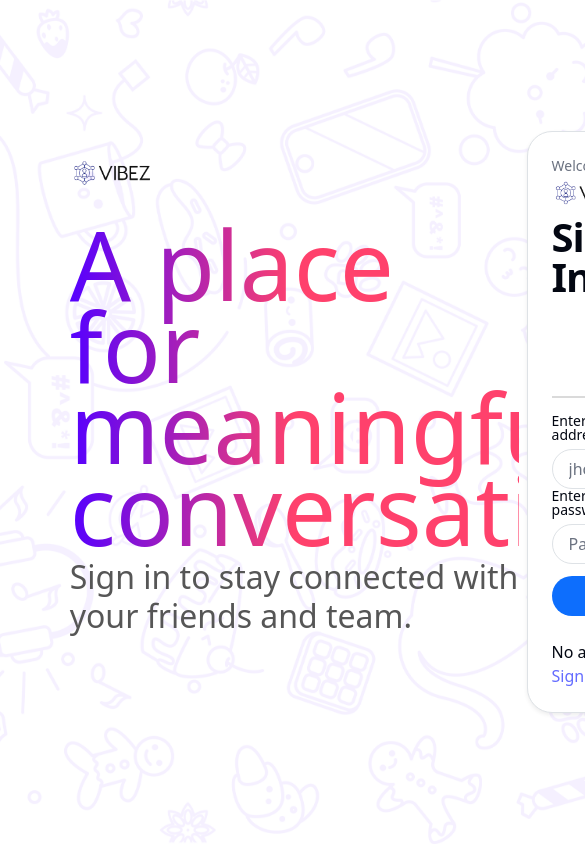
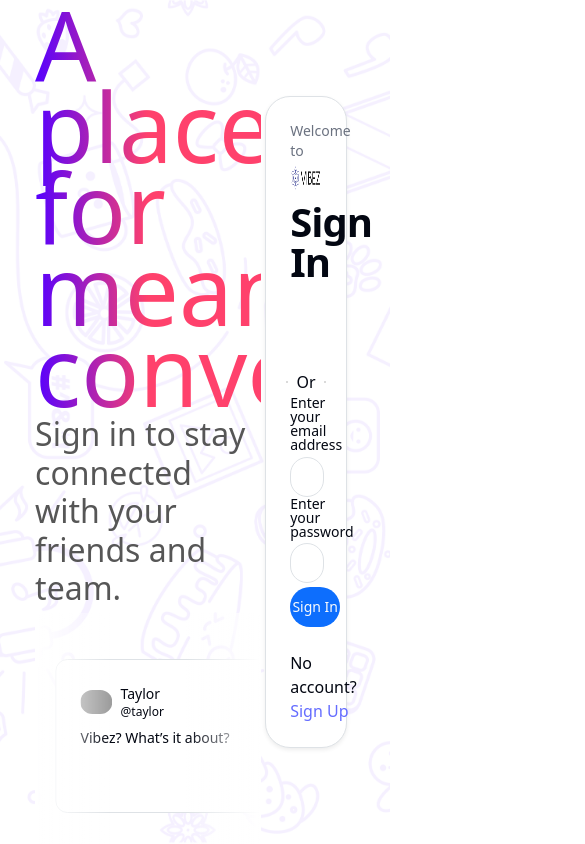
Before and after one commit to OshithRoshantha/Vibez-client, a React (Vite) app: page / in a window 390 px wide. Shown: the top 844 px of the page, 585 px wide, since content can reach past the window. Built offline with nearby package versions, Linux system fonts and the light colour scheme; grey boxes are pictures that could not be loaded.

Commit message:
add LandingAnimation component to Signin page, update styles for improved layout and responsiveness

```diff
--- /dev/null
+++ b/src/Components/LandingAnimation.jsx
@@ -0,0 +1,107 @@
+import { cn } from "@/lib/utils";
+import Marquee from "@/components/ui/marquee";
+
+const reviews = [
+    {
+      name: "Alex",
+      username: "@alex",
+      body: "Hey Taylor, guess what? I just found this thing called Vibez!",
+      img: "https://avatar.vercel.sh/alex",
+    },
+    {
+      name: "Taylor",
+      username: "@taylor",
+      body: "Vibez? What’s it about?",
+      img: "https://avatar.vercel.sh/taylor",
+    },
+    {
+      name: "Alex",
+      username: "@alex",
+      body: "Well, first, you can have private conversations—just like this one!",
+      img: "https://avatar.vercel.sh/alex",
+    },
+    {
+      name: "Taylor",
+      username: "@taylor",
+      body: "That’s handy. Can you chat with groups too?",
+      img: "https://avatar.vercel.sh/taylor",
+    },
+    {
+      name: "Alex",
+      username: "@alex",
+      body: "Absolutely! You can bring everyone together in one place for group chats.",
+      img: "https://avatar.vercel.sh/alex",
+    },
+    {
+      name: "Taylor",
+      username: "@taylor",
+      body: "What if I want to connect with new people?",
+      img: "https://avatar.vercel.sh/taylor",
+    },
+    {
+      name: "Alex",
+      username: "@alex",
+      body: "That’s easy! You can add friends anytime and start chatting.",
+      img: "https://avatar.vercel.sh/alex",
+    },
+    {
+      name: "Taylor",
+      username: "@taylor",
+      body: "Sounds fun. Anything else?",
+      img: "https://avatar.vercel.sh/taylor",
+    },
+    {
+      name: "Alex",
+      username: "@alex",
+      body: "Oh, and there’s a marketplace! You can chat about deals, buy, sell, or trade directly.",
+      img: "https://avatar.vercel.sh/alex",
+    },
+    {
+      name: "Taylor",
+      username: "@taylor",
+      body: "Wow, Vibez has everything I need. Let’s get started!",
+      img: "https://avatar.vercel.sh/taylor",
+    },
+  ];
+
+const firstRow = reviews.slice(0, reviews.length / 2);
+
+const ReviewCard = ({ img, name, username, body }) => {
+  return (
+    <figure style={{backgroundColor:'white'}}
+      className={cn(
+        "relative w-64 cursor-pointer overflow-hidden rounded-xl border p-4 ",
+        // light styles
+        "border-gray-950/[.1] bg-gray-950/[.01] hover:bg-gray-950/[.05]",
+        // dark styles
+        "dark:border-gray-50/[.1] dark:bg-gray-50/[.10] dark:hover:bg-gray-50/[.15]",
+      )}
+    >
+      <div className="flex flex-row items-center gap-2">
+        <img className="rounded-full" width="32" height="32" alt="" src={img} />
+        <div className="flex flex-col">
+          <figcaption className="text-sm font-medium dark:text-white">
+            {name}
+          </figcaption>
+          <p className="text-xs font-medium dark:text-white/40">{username}</p>
+        </div>
+      </div>
+      <blockquote className="mt-2 text-sm">{body}</blockquote>
+    </figure>
+  );
+};
+
+export default function LandingAnimation() {
+  return (
+    <div className="relative flex h-[500px] w-full flex-col items-center justify-center overflow-hidden rounded-lg ">
+      <Marquee pauseOnHover className="[--duration:20s]">
+        {firstRow.map((review) => (
+          <ReviewCard key={review.username} {...review} />
+        ))}
+      </Marquee>
+
+      <div className="pointer-events-none absolute inset-y-0 left-0 w-1/3 bg-gradient-to-r from-white dark:from-background"></div>
+      <div className="pointer-events-none absolute inset-y-0 right-0 w-1/3 bg-gradient-to-l from-white dark:from-background"></div>
+    </div>
+  );
+}
--- /dev/null
+++ b/src/Components/ui/marquee.jsx
@@ -0,0 +1,39 @@
+import { cn } from "@/lib/utils";
+
+export default function Marquee({
+  className,
+  reverse,
+  pauseOnHover = false,
+  children,
+  vertical = false,
+  repeat = 4,
+  ...props
+}) {
+  return (
+    (<div
+      {...props}
+      className={cn(
+        "group flex overflow-hidden p-2 [--duration:40s] [--gap:1rem] [gap:var(--gap)]",
+        {
+          "flex-row": !vertical,
+          "flex-col": vertical,
+        },
+        className
+      )}>
+      {Array(repeat)
+        .fill(0)
+        .map((_, i) => (
+          <div
+            key={i}
+            className={cn("flex shrink-0 justify-around [gap:var(--gap)]", {
+              "animate-marquee flex-row": !vertical,
+              "animate-marquee-vertical flex-col": vertical,
+              "group-hover:[animation-play-state:paused]": pauseOnHover,
+              "[animation-direction:reverse]": reverse,
+            })}>
+            {children}
+          </div>
+        ))}
+    </div>)
+  );
+}
--- a/src/Pages/Signin.jsx
+++ b/src/Pages/Signin.jsx
@@ -13,6 +13,8 @@ import { Input } from "@/components/ui/input"
 import { Label } from "@/components/ui/label"
 import { Button } from "@/components/ui/button"
 import { GoogleLogin } from '@react-oauth/google';
+import LandingAnimation from '@/Components/LandingAnimation';
+
 
 export default function Signin() {
   const [swiped, setSwiped] = useState(false);
@@ -25,6 +27,9 @@ export default function Signin() {
             <img src={mainLogo} className='main-logo' alt='Main Logo'/>
             <h1 className='main-hero'>A place for meaningful conversations</h1>
             <h1 className="display-4 main-sub">Sign in to stay connected with your friends and team.</h1>
+            <div className='cta'>
+              <LandingAnimation/>
+            </div>
         </div>
         <div className='right-side'>
         <Card className='login-card'>
--- a/src/Pages/Styles/Signin.css
+++ b/src/Pages/Styles/Signin.css
@@ -1,5 +1,5 @@
 .main-container{
-    width: 100%;
+    width: 100vw;
     height: 100vh;
     display: flex;
     justify-content: center;
@@ -15,6 +15,7 @@
     display: flex;
     flex-direction: column;
     justify-content: center;
+    padding-top: 6%;
     padding-left: 5%;
     padding-right: 2%;
     text-align: left;
@@ -33,13 +34,14 @@
 }
 
 .main-hero {
-    margin-top: 7%;
+    margin-top: 1.5%;
     font-size: 600%;
     background: linear-gradient(90deg, #5500ff, #ff416c, #ff416c);
     -webkit-background-clip: text;
     background-clip: text;
     color: transparent;
     line-height: 85%;
+    z-index: 999;
 }
 
 .main-sub {
@@ -110,3 +112,21 @@
 .input-group{
     margin-top: 2.5%;
 }
+.animated-area{
+    margin-left: 900px;
+    width: 500px;
+    height: 100vh;
+    position: absolute;
+    display: flex;
+    justify-content: center;
+    align-items: center;
+}
+.cta{
+    margin-top: 2.5%;
+    display: flex;
+    flex-direction: column;
+    justify-content: center;
+    align-items: center;
+    width: 100%;
+    height: 30%;
+}
--- a/tailwind.config.js
+++ b/tailwind.config.js
@@ -54,6 +54,37 @@ export default {
   				'4': 'hsl(var(--chart-4))',
   				'5': 'hsl(var(--chart-5))'
   			}
+  		},
+  		animation: {
+  			orbit: 'orbit calc(var(--duration)*1s) linear infinite',
+  			marquee: 'marquee var(--duration) infinite linear',
+  			'marquee-vertical': 'marquee-vertical var(--duration) linear infinite'
+  		},
+  		keyframes: {
+  			orbit: {
+  				'0%': {
+  					transform: 'rotate(0deg) translateY(calc(var(--radius) * 1px)) rotate(0deg)'
+  				},
+  				'100%': {
+  					transform: 'rotate(360deg) translateY(calc(var(--radius) * 1px)) rotate(-360deg)'
+  				}
+  			},
+  			marquee: {
+  				from: {
+  					transform: 'translateX(0)'
+  				},
+  				to: {
+  					transform: 'translateX(calc(-100% - var(--gap)))'
+  				}
+  			},
+  			'marquee-vertical': {
+  				from: {
+  					transform: 'translateY(0)'
+  				},
+  				to: {
+  					transform: 'translateY(calc(-100% - var(--gap)))'
+  				}
+  			}
   		}
   	}
   },
```
